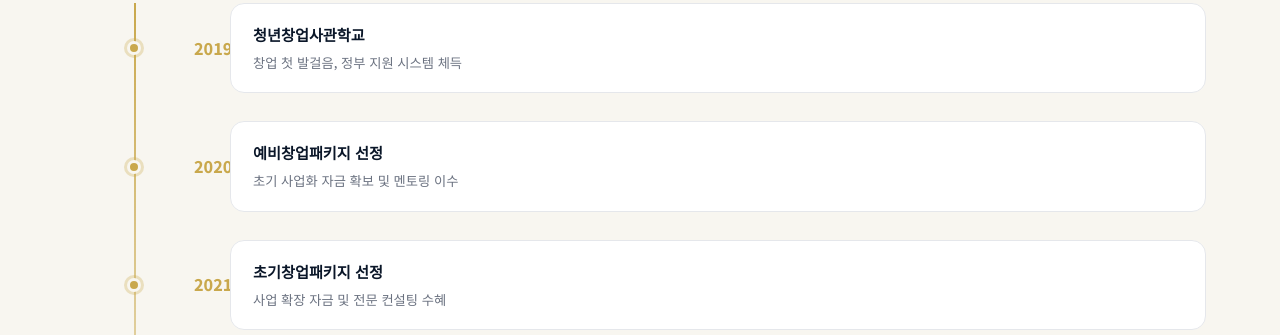
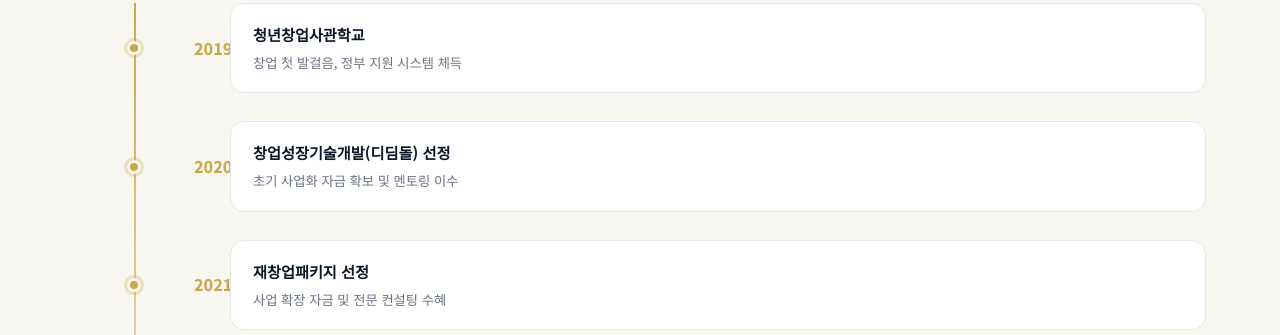
Before and after one commit to khj873-hub/genhome, a plain HTML site: page index.html in a window 1280 px wide. Shown: the part 3238-3573 px from the top of the page. Drawn offline with nearby package versions, Linux system fonts and the light colour scheme.

Commit message:
Update index.html

```diff
--- a/index.html
+++ b/index.html
@@ -281,7 +281,7 @@
           <div class="timeline-dot"></div>
           <div class="timeline-year">2020</div>
           <div class="timeline-content">
-            <strong>예비창업패키지 선정</strong>
+            <strong>창업성장기술개발(디딤돌) 선정</strong>
             <span>초기 사업화 자금 확보 및 멘토링 이수</span>
           </div>
         </div>
@@ -289,7 +289,7 @@
           <div class="timeline-dot"></div>
           <div class="timeline-year">2021</div>
           <div class="timeline-content">
-            <strong>초기창업패키지 선정</strong>
+            <strong>재창업패키지 선정</strong>
             <span>사업 확장 자금 및 전문 컨설팅 수혜</span>
           </div>
         </div>
```
